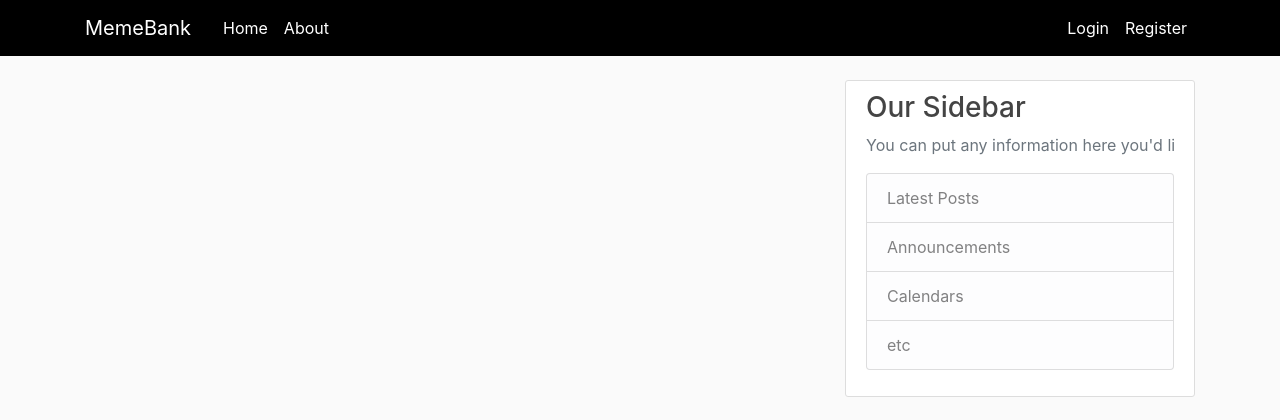
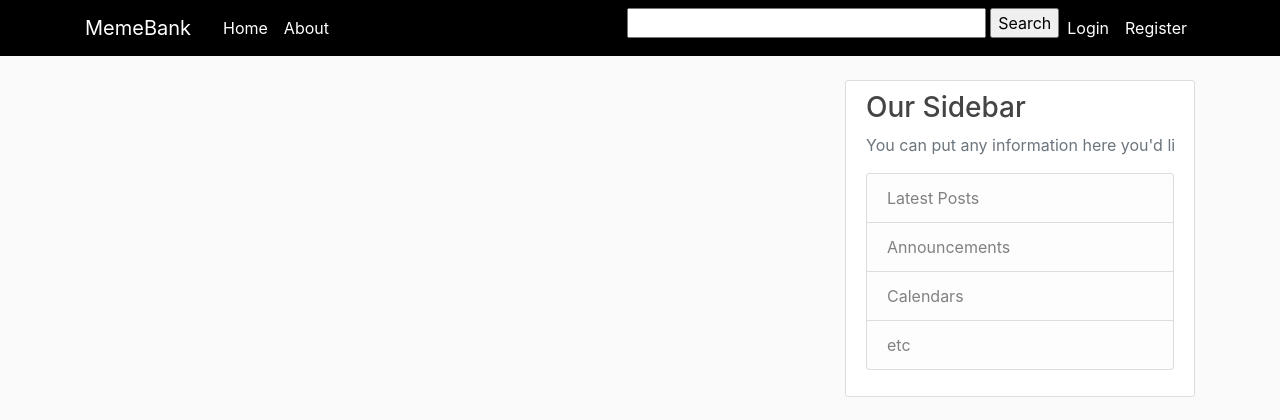
Before and after one commit to 3249V/DjangoApp, a Django app: page / in a window 1280 px wide. Shown: the top 420 px of the page. Run offline with Django 3.2, Linux system fonts and the light colour scheme; data that the repository does not hold is empty; some libraries are stand-ins or nearby versions.

Commit message:
Searchbar

```diff
--- a/blog/templates/blog/base.html
+++ b/blog/templates/blog/base.html
@@ -35,6 +35,9 @@
         </div>
         <!-- Navbar Right Side -->
         <div class="navbar-nav">
+            <form action="/" method="post">
+                <input type="text" name="term" size="30"> <input type="submit" value="Search">
+            </form>
             {% if user.is_authenticated %}
                 <a class="nav-item nav-link" href="{% url 'post-create' %}">Upload</a>
                 <a class="nav-item nav-link" href="{% url 'profile' %}">Profile</a>
```
